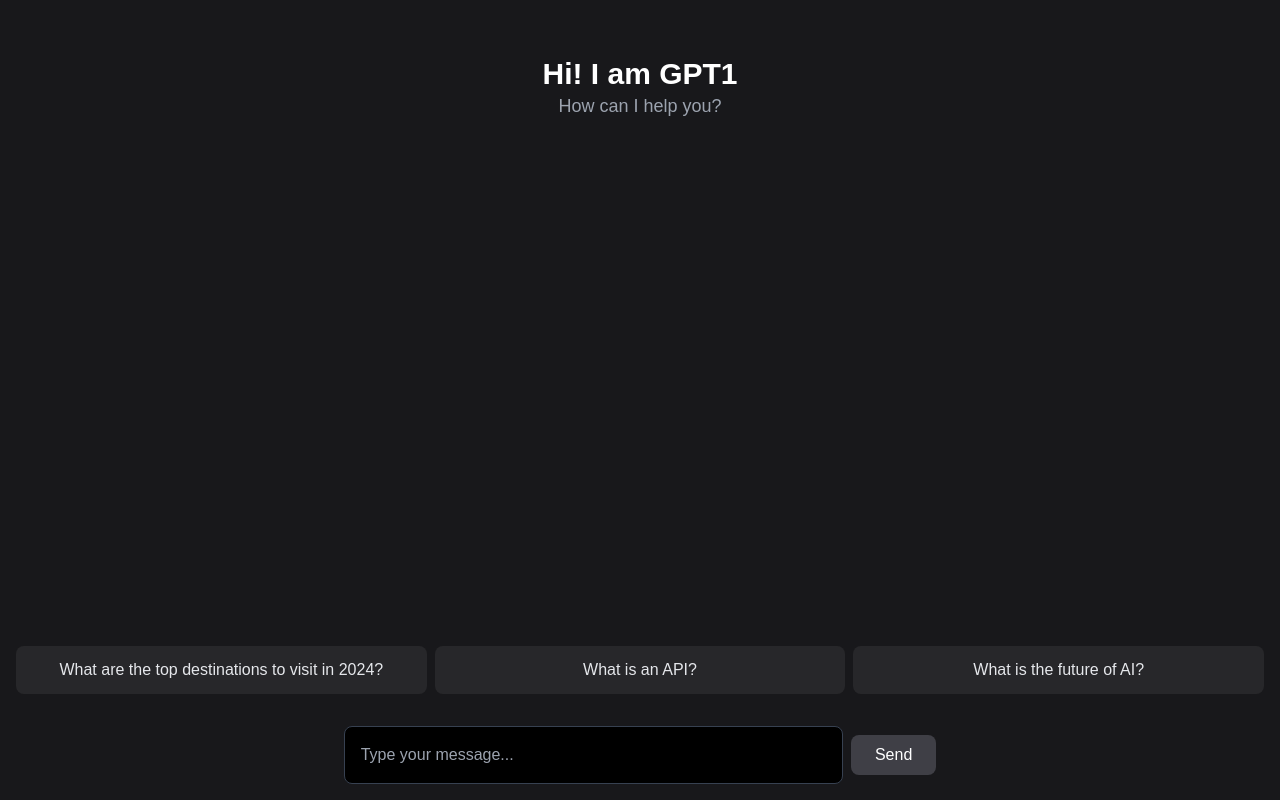
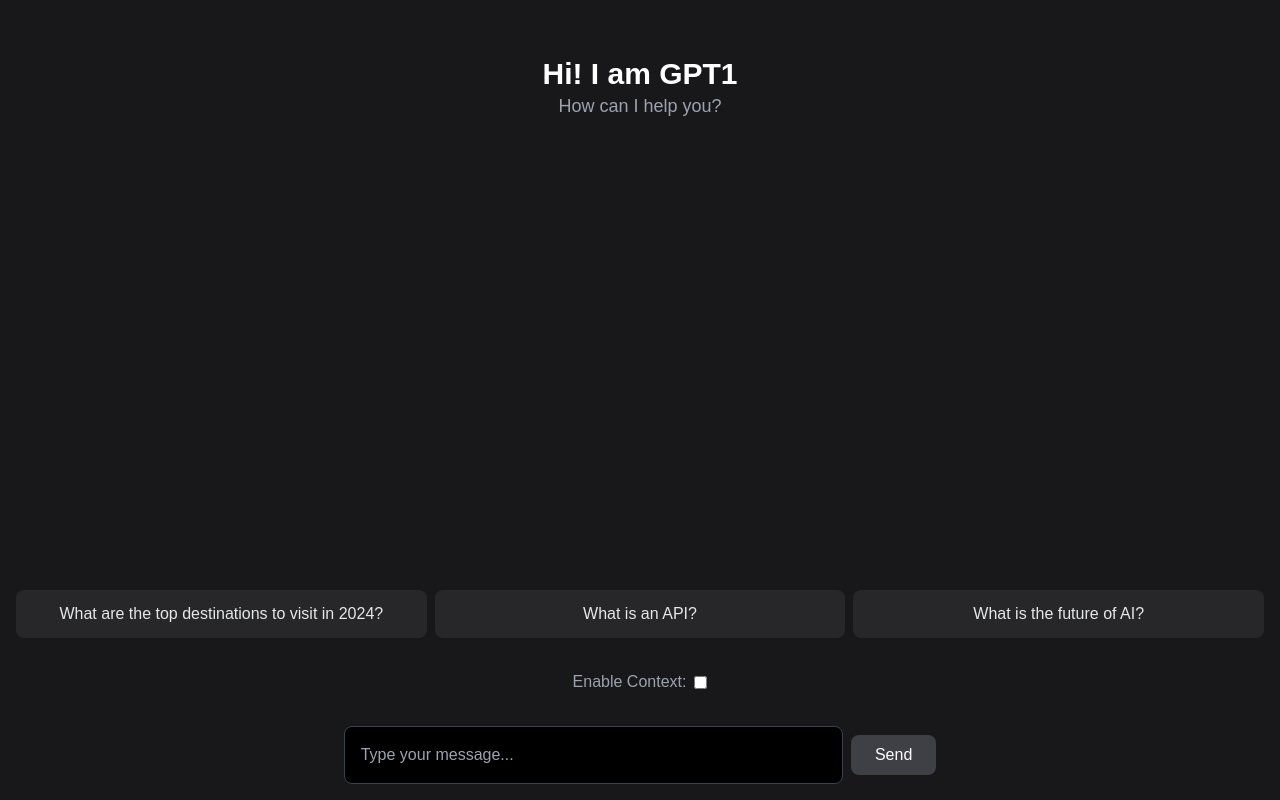
Before and after one commit to hamzaq453/GPT1-frontend, a Next.js app: page / in a window 1280 px wide. Built offline with nearby package versions, Linux system fonts and the light colour scheme.

Commit message:
context added

```diff
--- a/app/page.tsx
+++ b/app/page.tsx
@@ -1,7 +1,8 @@
 "use client";
 
-import { useState } from "react";
+import { useState, useEffect } from "react";
 import ReactMarkdown from "react-markdown";
+import { v4 as uuidv4 } from "uuid"; // To generate unique thread_id
 
 export default function Home() {
   const [query, setQuery] = useState(""); // Store user input
@@ -9,6 +10,20 @@ export default function Home() {
     { role: string; text: string; loading?: boolean }[]
   >([]); // Store the conversation with a loading state for each message
   const [showPrompts, setShowPrompts] = useState(true); // Toggle for showing prompts
+  const [threadId, setThreadId] = useState(""); // Unique thread ID for session
+  const [contextEnabled, setContextEnabled] = useState(false); // Toggle for context usage
+
+  // Generate or retrieve a thread ID when the component mounts
+  useEffect(() => {
+    const existingThreadId = localStorage.getItem("thread_id");
+    if (existingThreadId) {
+      setThreadId(existingThreadId);
+    } else {
+      const newThreadId = uuidv4();
+      localStorage.setItem("thread_id", newThreadId);
+      setThreadId(newThreadId);
+    }
+  }, []);
 
   // Suggested prompts
   const prompts = [
@@ -39,7 +54,8 @@ export default function Home() {
         },
         body: JSON.stringify({
           query,
-          context_enabled: false,
+          thread_id: threadId, // Pass the thread ID
+          context_enabled: contextEnabled, // Enable or disable context
         }),
       });
 
@@ -126,10 +142,24 @@ export default function Home() {
         </div>
       )}
 
+      {/* Context Toggle */}
+      <div className="flex items-center justify-center p-4">
+        <label htmlFor="contextToggle" className="text-gray-400 mr-2">
+          Enable Context:
+        </label>
+        <input
+          type="checkbox"
+          id="contextToggle"
+          checked={contextEnabled}
+          onChange={(e) => setContextEnabled(e.target.checked)}
+          className="form-checkbox text-zinc-700 rounded"
+        />
+      </div>
+
       {/* Chat Input */}
       <form
         onSubmit={handleSubmit}
-        className="sticky bottom-0 bg-zinc-900 p-4 flex items-center justify-center gap-2 "
+        className="sticky bottom-0 bg-zinc-900 p-4 flex items-center justify-center gap-2"
       >
         <input
           type="text"
--- a/package.json
+++ b/package.json
@@ -12,7 +12,8 @@
     "next": "15.1.1",
     "react": "^19.0.0",
     "react-dom": "^19.0.0",
-    "react-markdown": "^9.0.1"
+    "react-markdown": "^9.0.1",
+    "uuid": "^11.0.3"
   },
   "devDependencies": {
     "@eslint/eslintrc": "^3",
```
Also changed, not shown: 1 other file (tests, documents, lock files or other folders).
